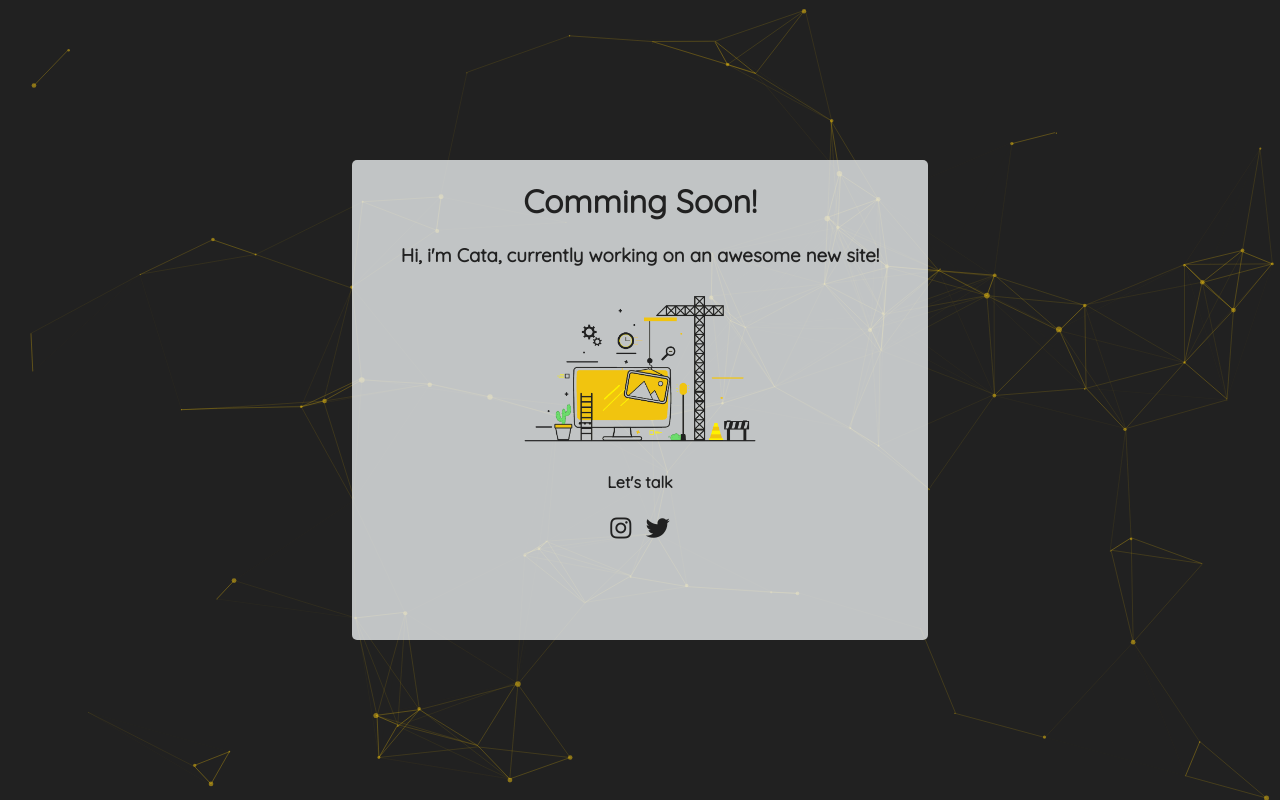
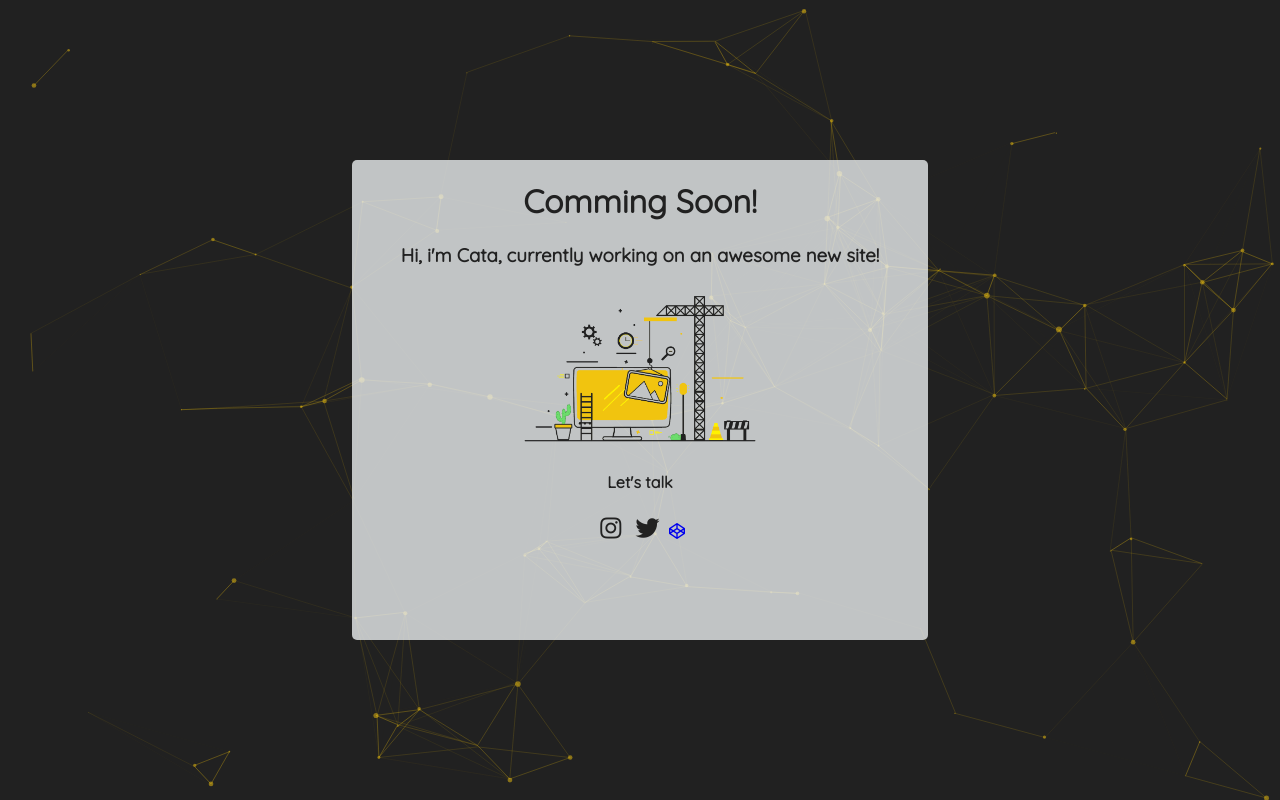
Before and after one commit to samemooncat/UnderConstruction, a plain HTML site: page index.html in a window 1280 px wide. Drawn offline with nearby package versions, Linux system fonts and the light colour scheme.

Commit message:
Last changes

```diff
--- a/index.html
+++ b/index.html
@@ -22,6 +22,7 @@
             <h4>Let's talk</h4>
             <a href="https://www.instagram.com/catalina.garcesv/" class="icons"><i class="fab fa-instagram"></i></a>
             <a href="https://twitter.com/samemooncat" class="icons"><i class="fab fa-twitter"></i></a>
+            <a href="https://codepen.io/samemooncat/"><i class="fab fa-codepen"></i></a>
         </div>
     </div>
     <script src="https://cdnjs.cloudflare.com/ajax/libs/particles.js/2.0.0/particles.min.js"></script>
```
